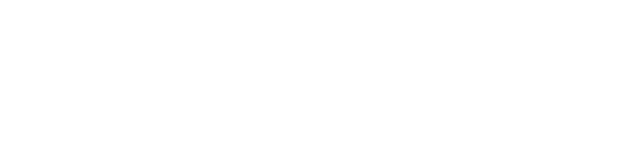
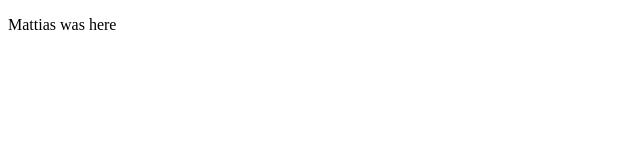
Before and after one commit to SebastianReyes123/Fantastic4, a plain HTML site: page Fantastic4/Index.html in a window 1280 px wide. Shown: the whole page, without its empty margins (0-640 px from the left). Drawn offline with Linux system fonts and the light colour scheme.

Commit message:
Mattias commit test

```diff
--- a/Fantastic4/Index.html
+++ b/Fantastic4/Index.html
@@ -5,7 +5,7 @@
     <title></title>
 </head>
 <body>
-    <!--Mattias was here-->
+    <p>Mattias was here</p>
 
 	<!--SEBASTIAN-->
 
--- /dev/null
+++ b/Fantastic4/myStyleSheet.css
@@ -0,0 +1,6 @@
+body {
+}
+
+p {
+    font-weight: bold;
+}
```
